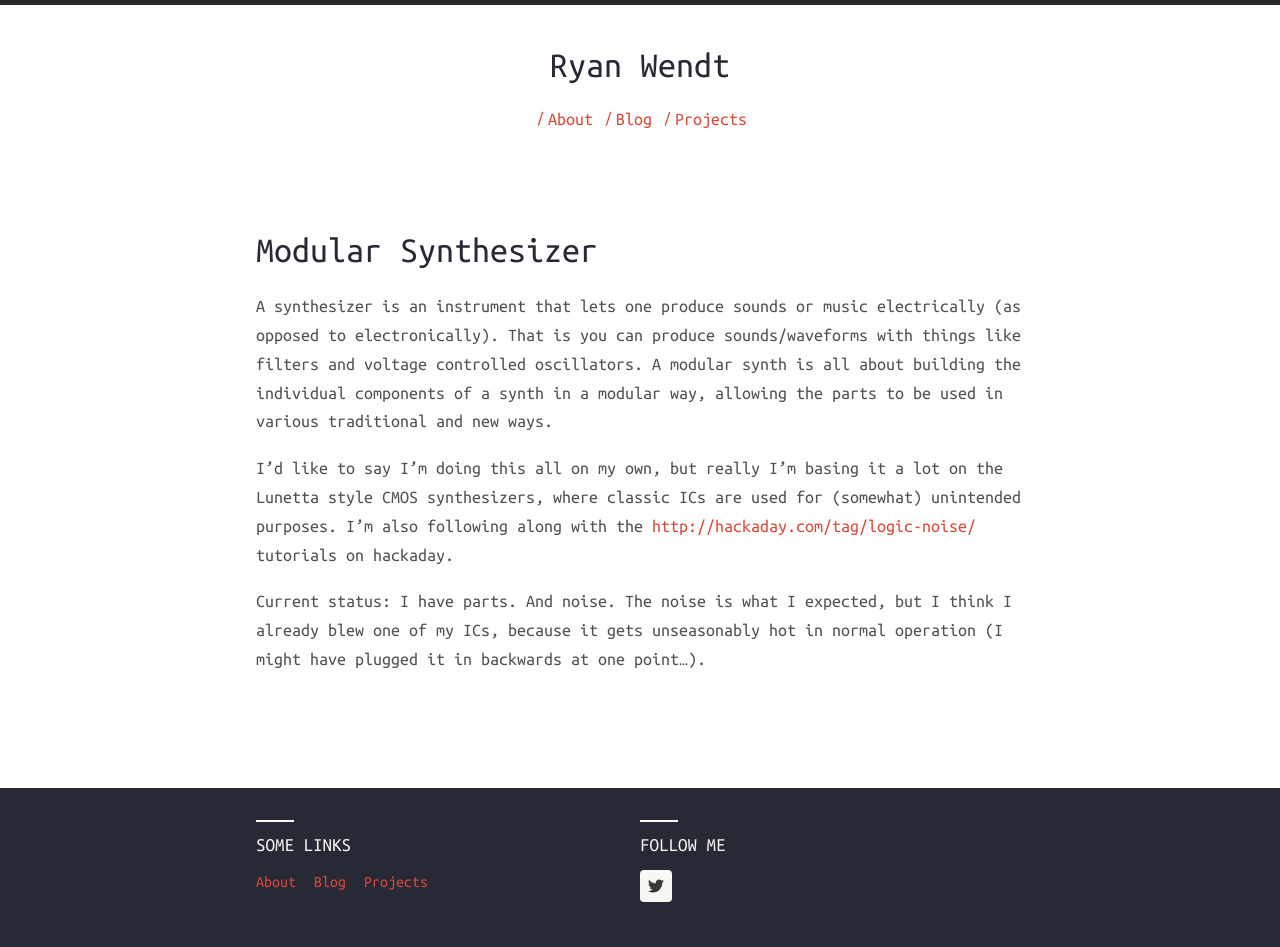
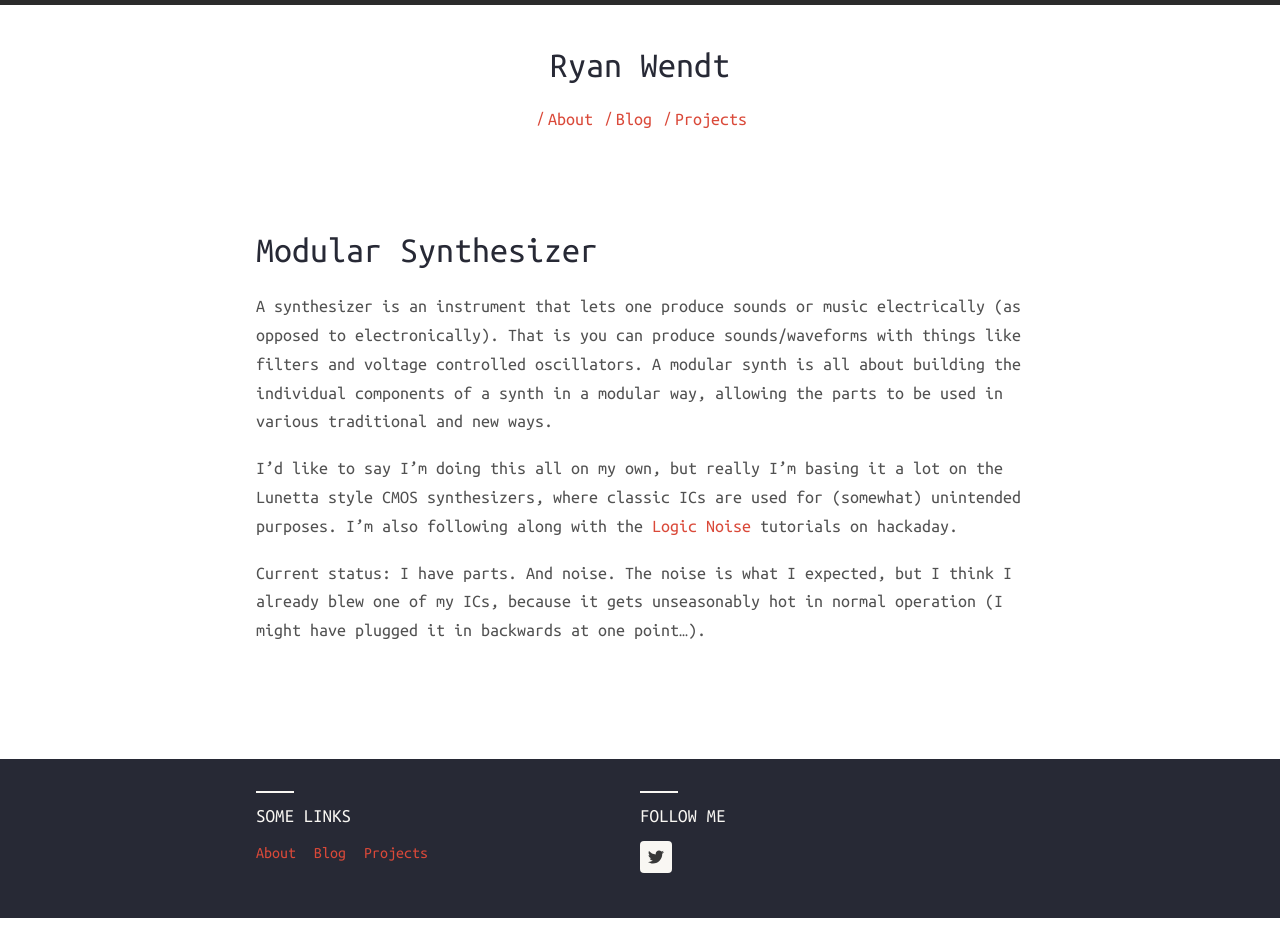
Before and after one commit to ryanmfw/ryanmfw.github.io, a Jekyll site: the page built from projects/synthesizer/index.md, in a window 1280 px wide. Built offline with Jekyll 4.4.1, drawn with Linux system fonts in a browser that asks for light colours; nearby versions of some CDN libraries; after the commit the page ends 918 px from its top, so only the background shows below that; part of the change alters nothing that is shown.

Commit message:
fixed link in synth page

```diff
--- a/projects/synthesizer/index.md
+++ b/projects/synthesizer/index.md
@@ -5,6 +5,6 @@ title: Modular Synthesizer
 
 A synthesizer is an instrument that lets one produce sounds or music electrically (as opposed to electronically). That is you can produce sounds/waveforms with things like filters and voltage controlled oscillators. A modular synth is all about building the individual components of a synth in a modular way, allowing the parts to be used in various traditional and new ways.
 
-I'd like to say I'm doing this all on my own, but really I'm basing it a lot on the Lunetta style CMOS synthesizers, where classic ICs are used for (somewhat) unintended purposes. I'm also following along with the [http://hackaday.com/tag/logic-noise/](Logic Noise) tutorials on hackaday.
+I'd like to say I'm doing this all on my own, but really I'm basing it a lot on the Lunetta style CMOS synthesizers, where classic ICs are used for (somewhat) unintended purposes. I'm also following along with the [Logic Noise](http://hackaday.com/tag/logic-noise/) tutorials on hackaday.
 
 Current status: I have parts. And noise. The noise is what I expected, but I think I already blew one of my ICs, because it gets unseasonably hot in normal operation (I might have plugged it in backwards at one point...).
```
